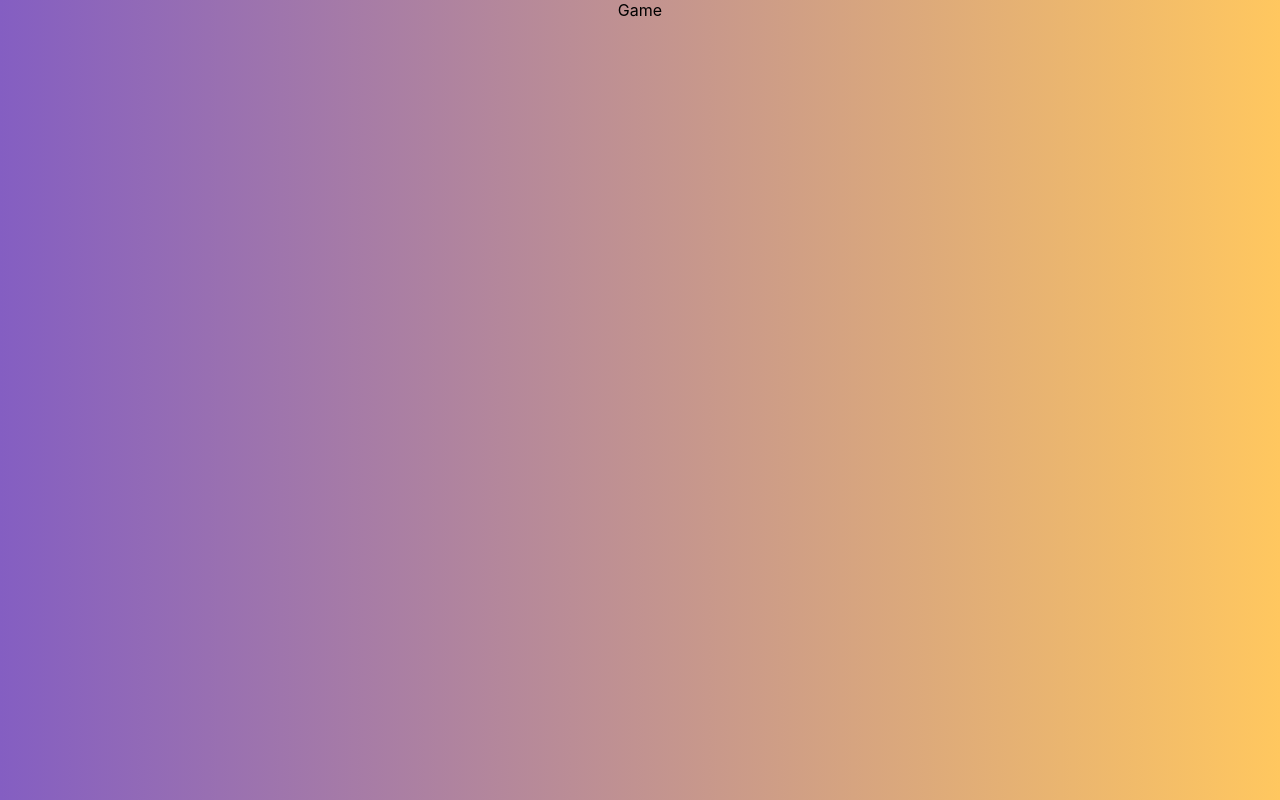
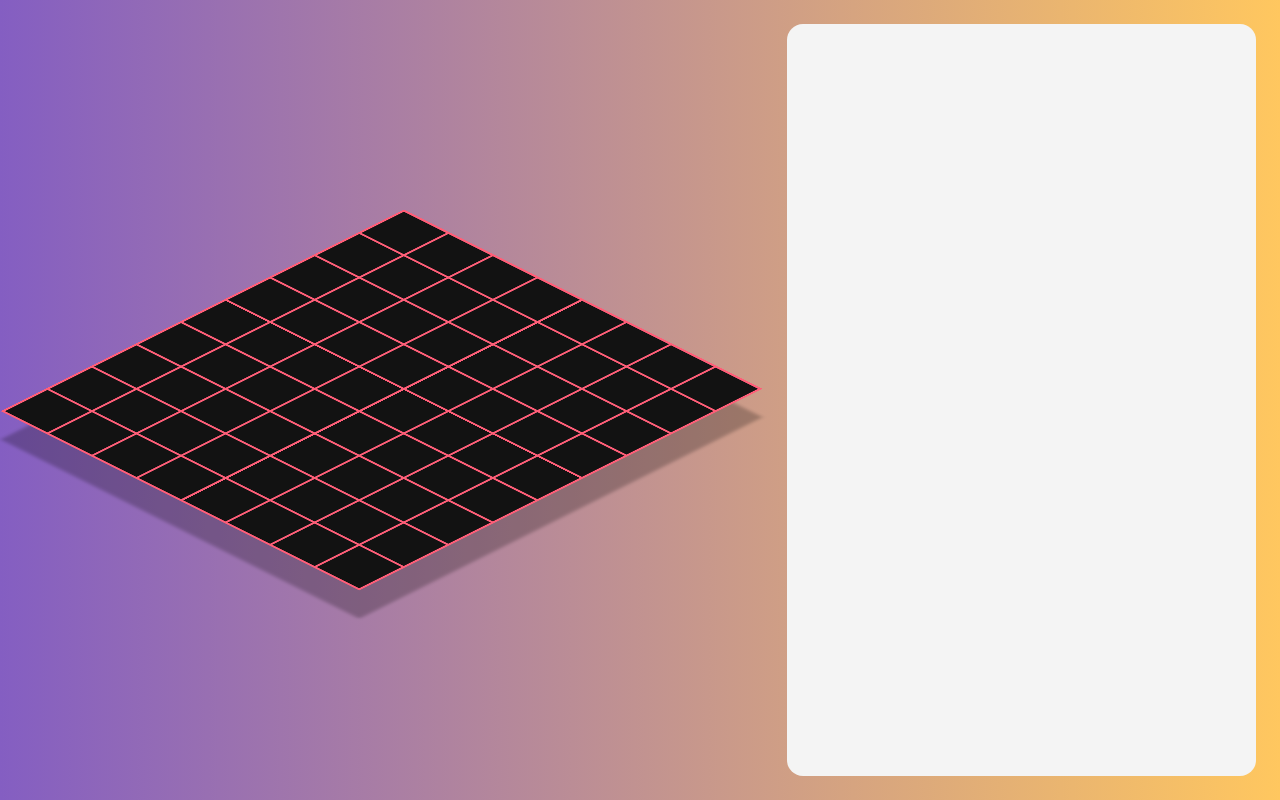
Before and after one commit to NobreMateus/othello-realtime, a React (Create React App) app: page /game in a window 1280 px wide. Built offline with nearby package versions, Linux system fonts and the light colour scheme.

Commit message:
Iniciei a criacao do menu de rooms e da area de tabuleiro

```diff
--- /dev/null
+++ b/src/components/GameContent/GameContent.jsx
@@ -0,0 +1,84 @@
+import React from "react"
+import styles from "./game-content.module.css"
+
+export default function GameContent() {
+    return <div className={styles["container"]}>
+        <div className={styles["game-container"]}>
+            <div className={styles["grid-container"]}>
+                <div className={styles["grid-item"]}></div>
+                <div className={styles["grid-item"]}></div>
+                <div className={styles["grid-item"]}></div>
+                <div className={styles["grid-item"]}></div>
+                <div className={styles["grid-item"]}></div>
+                <div className={styles["grid-item"]}></div>
+                <div className={styles["grid-item"]}></div>
+                <div className={styles["grid-item"]}></div>
+                <div className={styles["grid-item"]}></div>
+                <div className={styles["grid-item"]}></div>
+                <div className={styles["grid-item"]}></div>
+                <div className={styles["grid-item"]}></div>
+                <div className={styles["grid-item"]}></div>
+                <div className={styles["grid-item"]}></div>
+                <div className={styles["grid-item"]}></div>
+                <div className={styles["grid-item"]}></div>
+                <div className={styles["grid-item"]}></div>
+                <div className={styles["grid-item"]}></div>
+                <div className={styles["grid-item"]}></div>
+                <div className={styles["grid-item"]}></div>
+                <div className={styles["grid-item"]}></div>
+                <div className={styles["grid-item"]}></div>
+                <div className={styles["grid-item"]}></div>
+                <div className={styles["grid-item"]}></div>
+                <div className={styles["grid-item"]}></div>
+                <div className={styles["grid-item"]}></div>
+                <div className={styles["grid-item"]}></div>
+                <div className={styles["grid-item"]}></div>
+                <div className={styles["grid-item"]}></div>
+                <div className={styles["grid-item"]}></div>
+                <div className={styles["grid-item"]}></div>
+                <div className={styles["grid-item"]}></div>
+                <div className={styles["grid-item"]}></div>
+                <div className={styles["grid-item"]}></div>
+                <div className={styles["grid-item"]}></div>
+                <div className={styles["grid-item"]}></div>
+                <div className={styles["grid-item"]}></div>
+                <div className={styles["grid-item"]}></div>
+                <div className={styles["grid-item"]}></div>
+                <div className={styles["grid-item"]}></div>
+                <div className={styles["grid-item"]}></div>
+                <div className={styles["grid-item"]}></div>
+                <div className={styles["grid-item"]}></div>
+                <div className={styles["grid-item"]}></div>
+                <div className={styles["grid-item"]}></div>
+                <div className={styles["grid-item"]}></div>
+                <div className={styles["grid-item"]}></div>
+                <div className={styles["grid-item"]}></div>
+                <div className={styles["grid-item"]}></div>
+                <div className={styles["grid-item"]}></div>
+                <div className={styles["grid-item"]}></div>
+                <div className={styles["grid-item"]}></div>
+                <div className={styles["grid-item"]}></div>
+                <div className={styles["grid-item"]}></div>
+                <div className={styles["grid-item"]}></div>
+                <div className={styles["grid-item"]}></div>
+                <div className={styles["grid-item"]}></div>
+                <div className={styles["grid-item"]}></div>
+                <div className={styles["grid-item"]}></div>
+                <div className={styles["grid-item"]}></div>
+                <div className={styles["grid-item"]}></div>
+                <div className={styles["grid-item"]}></div>
+                <div className={styles["grid-item"]}></div>
+                <div className={styles["grid-item"]}></div>
+                <div className={styles["grid-item"]}></div>
+                <div className={styles["grid-item"]}></div>
+                <div className={styles["grid-item"]}></div>
+                <div className={styles["grid-item"]}></div>
+                <div className={styles["grid-item"]}></div>
+                <div className={styles["grid-item"]}></div>
+                <div className={styles["grid-item"]}></div>
+                <div className={styles["grid-item"]}></div>
+            </div>
+        </div>
+        <div className={styles["chat-container"]}></div>
+    </div>
+}
--- /dev/null
+++ b/src/components/GameContent/game-content.module.css
@@ -0,0 +1,44 @@
+.container {
+    display: flex;
+    width: calc(100% - 48px);
+    height: calc(100vh - 48px);
+    padding: 24px;
+    justify-content: space-between;
+}
+
+.game-container {
+    display: flex;
+    width: calc(60% - 24px);
+    height: (100vh - 48px);
+    justify-content: center;
+    align-items: center;
+}
+
+.chat-container {
+    width: calc(40% - 24px);
+    height: calc(100vh - 48px);
+    background-color: #F4F4F4;
+    border-radius: 16px;
+}
+
+.grid-container {
+    display: grid;
+    grid-template-columns: auto auto auto auto auto auto auto auto;
+    background-color: #FF5E78;
+    grid-gap: 3px;
+    transform: rotateX(60deg) rotateZ(45deg);
+    box-shadow: 40px 40px 5px rgba(0, 0, 0, 0.24);
+    border: 3px solid #FF5E78;
+
+}
+
+.grid-item {
+    width: 60px;
+    height: 60px;
+    background-color: #121212;
+}
+
+.grid-item:hover {
+    background-color: #845EC2;
+    cursor: pointer
+}
--- a/src/components/HomeContent/HomeContent.jsx
+++ b/src/components/HomeContent/HomeContent.jsx
@@ -1,4 +1,5 @@
 import React from 'react'
+import { Link } from 'react-router-dom'
 import PrimaryButton from '../shared/PrimaryButton/PrimaryButton'
 import PrimaryTextInput from '../shared/PrimaryTextInput/PrimaryTextInput'
 
@@ -6,7 +7,9 @@ function HomeContent() {
     return <form style={containerStyle}>
             <img src={`https://store-images.s-microsoft.com/image/apps.46459.9007199266242754.c00a4c16-2f94-4c57-b8aa-54548b3fc493.4cae3b15-9da0-4f2b-ae4a-7ffc5a80f3f2?w=672&h=378&q=80&mode=letterbox&background=%23FFE4E4E4&format=jpg`} alt="Jogo Othello" style={imageStyle}/>
             <PrimaryTextInput />
-            <PrimaryButton text="Iniciar Jogo" style={{width:"90%"}} />
+            <Link style={{width:"90%"}} to="/rooms">
+                <PrimaryButton text="Iniciar Jogo" style={{width:"100%"}} />
+            </Link>
         </form>
 }
 
--- /dev/null
+++ b/src/components/RoomsMenu/RoomsMenu.jsx
@@ -0,0 +1,15 @@
+import React from 'react'
+import styles from './room-menu.module.css'
+import PrimaryButon from '../shared/PrimaryButton/PrimaryButton'
+
+export default function RoomsMenu(){
+    return <div className={styles["container"]}>
+        <div className={styles["rooms-area"]}>
+
+        </div>
+        <div className={styles["buttons-area"]}>
+            <PrimaryButon style={{width:"calc(50% - 8px)"}} text="Iniciar Jogo"/>
+            <PrimaryButon style={{width:"calc(50% - 8px)"}} text="Criar Sala"/>
+        </div>
+    </div>
+}
--- /dev/null
+++ b/src/components/RoomsMenu/room-menu.module.css
@@ -0,0 +1,23 @@
+.container {
+    width: 80%;
+    padding: 16px;
+    max-width: 800px;
+    height: 60vh;
+    background-color: #F8F8F8;
+    border-radius: 16px;
+    display: flex;
+    flex-direction: column;
+    justify-content: space-between;
+}
+
+.rooms-area{
+    border-radius: 16px;
+    border: 1px solid #DEDEDE;
+    height: calc(60vh - 60px);
+}
+
+.buttons-area {
+    display: flex;
+    width: 100%;
+    justify-content: space-between;
+}
--- a/src/components/shared/PrimaryButton/PrimaryButton.jsx
+++ b/src/components/shared/PrimaryButton/PrimaryButton.jsx
@@ -15,5 +15,6 @@ const style = {
     paddingLeft: "8px",
     paddingRight: "8px",
     backgroundColor: "#FF5E78",
-    color: "#F4F4F4"
+    color: "#F4F4F4",
+    cursor: "pointer"
 }
--- a/src/config/routes.jsx
+++ b/src/config/routes.jsx
@@ -3,7 +3,9 @@ import {
     Switch,
     Route
 } from "react-router-dom";
+import GamePage from "../pages/GamePage";
 import HomePage from "../pages/HomePage";
+import RoomsPage from "../pages/RoomsPage"
 
 function Routes() {
     return <>
@@ -12,10 +14,10 @@ function Routes() {
                 <HomePage />
             </Route>
             <Route path="/rooms" exact>
-                <div>Rooms</div>
+                <RoomsPage></RoomsPage>
             </Route>
             <Route path="/game" exact>
-                <div>Game</div>
+                <GamePage></GamePage>
             </Route>
             <div>Pagina Nao encontrada</div>
         </Switch>
--- /dev/null
+++ b/src/pages/GamePage.jsx
@@ -0,0 +1,9 @@
+import React from 'react'
+import GameContent from '../components/GameContent/GameContent'
+
+function GamePage() {
+    return <>
+        <GameContent></GameContent>
+    </>
+}
+export default GamePage
--- /dev/null
+++ b/src/pages/RoomsPage.jsx
@@ -0,0 +1,16 @@
+import React from 'react'
+import RoomsMenu from '../components/RoomsMenu/RoomsMenu'
+function RoomsPage() {
+    return <div style={pageStyle}>
+        <RoomsMenu></RoomsMenu>
+    </div>
+}
+export default RoomsPage
+
+const pageStyle = {
+    display: "flex",
+    justifyContent: "center",
+    alignItems: "center",
+    height: "100vh",
+    width: "100%",
+}
```
